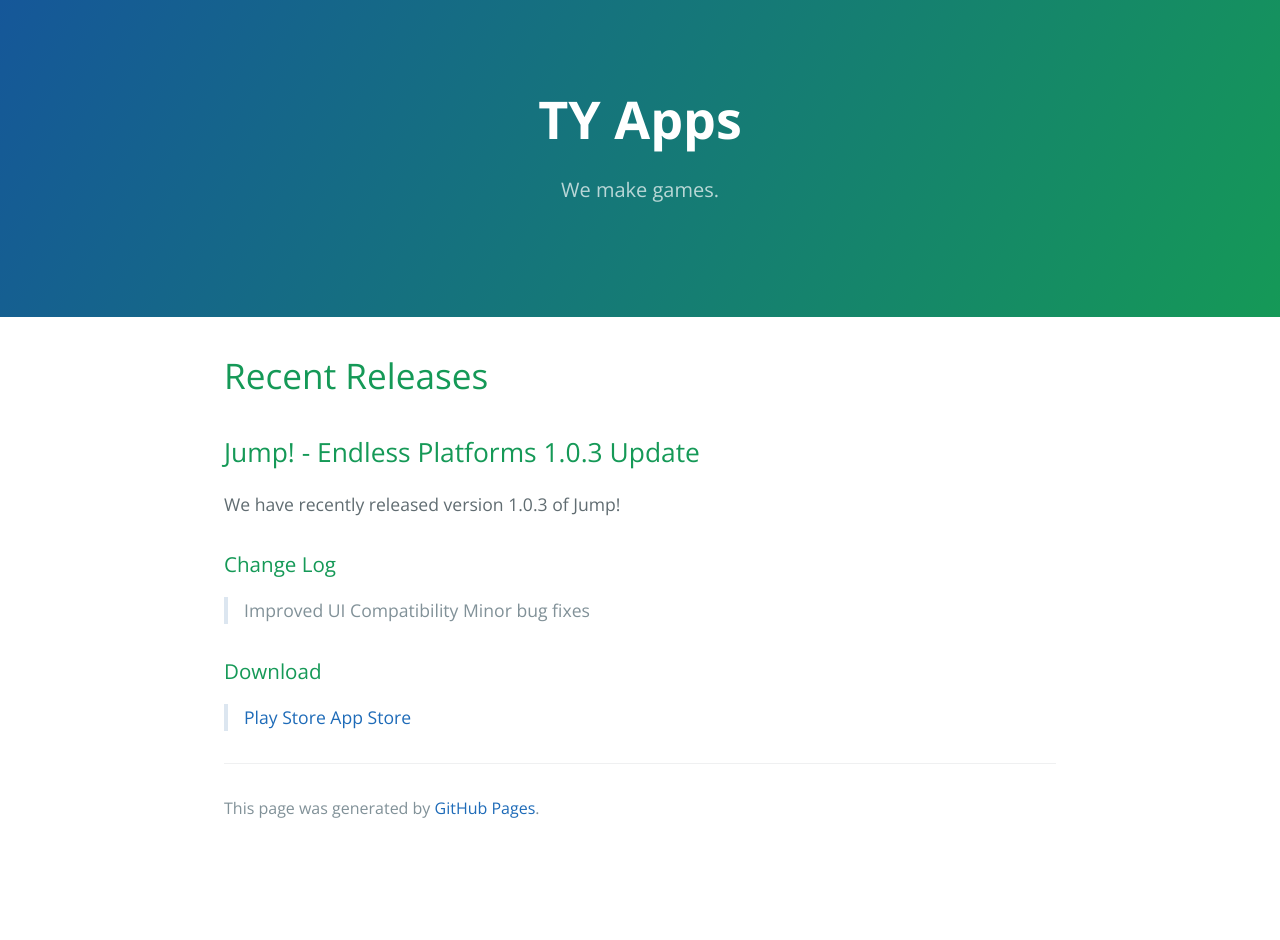
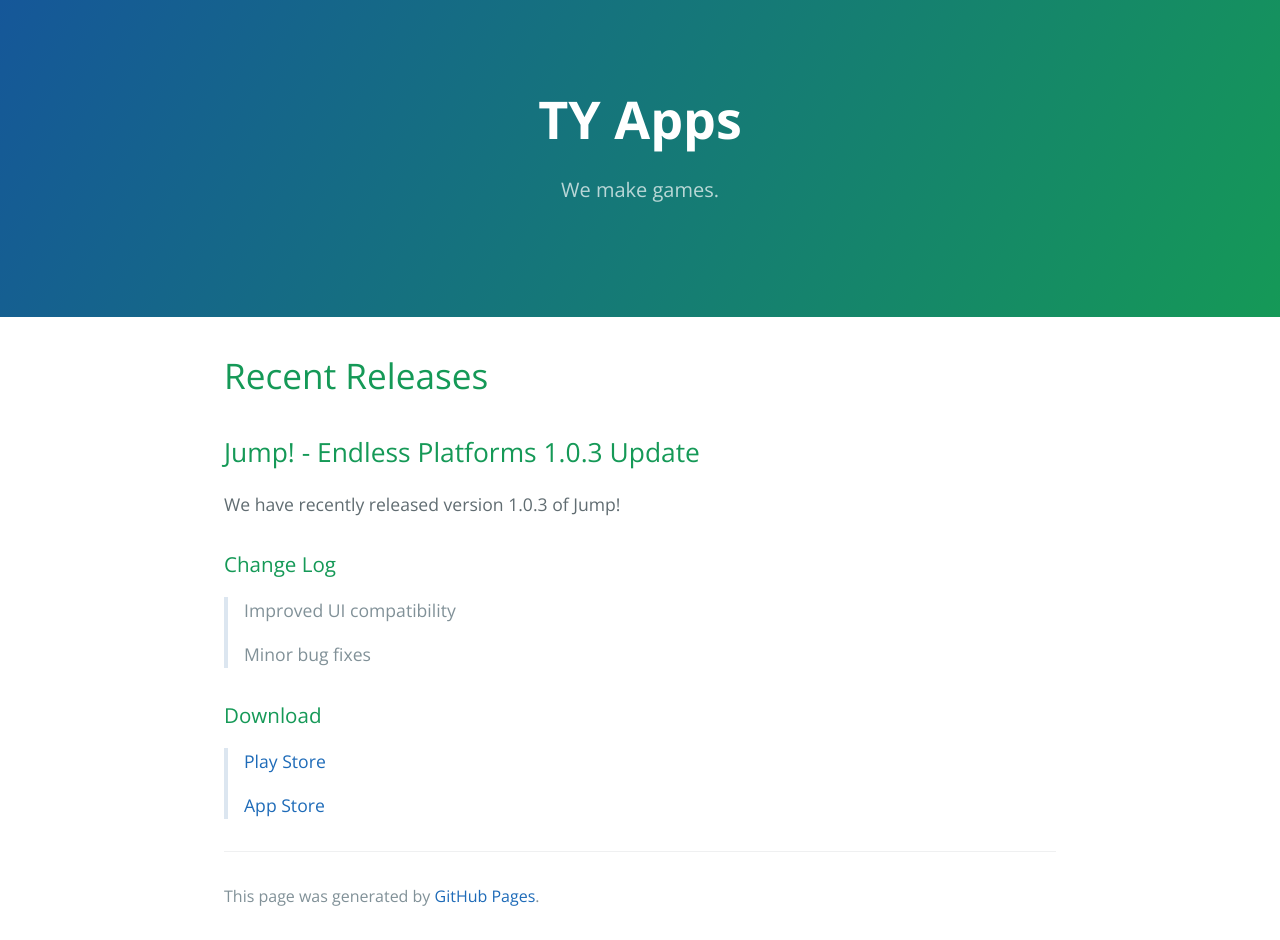
Before and after one commit to tylim2946/tylim2946.github.io, a Jekyll site: the page built from index.md, in a window 1280 px wide. Built offline with Jekyll 4.4.1, drawn with Linux system fonts in a browser that asks for light colours; before the commit the page ends 900 px from its top, so only the background shows below that.

```diff
--- a/index.md
+++ b/index.md
@@ -12,10 +12,12 @@ We have recently released version 1.0.3 of Jump!
 
 ### Change Log
 
-> Improved UI Compatibility
+> Improved UI compatibility
+>
 > Minor bug fixes
 
 ### Download
 
 >[Play Store](https://play.google.com/store/apps/details?id=com.TYApps.Jump)
+>
 >[App Store](https://apps.apple.com/ca/app/jump-endless-platforms/id1516668447)
```
